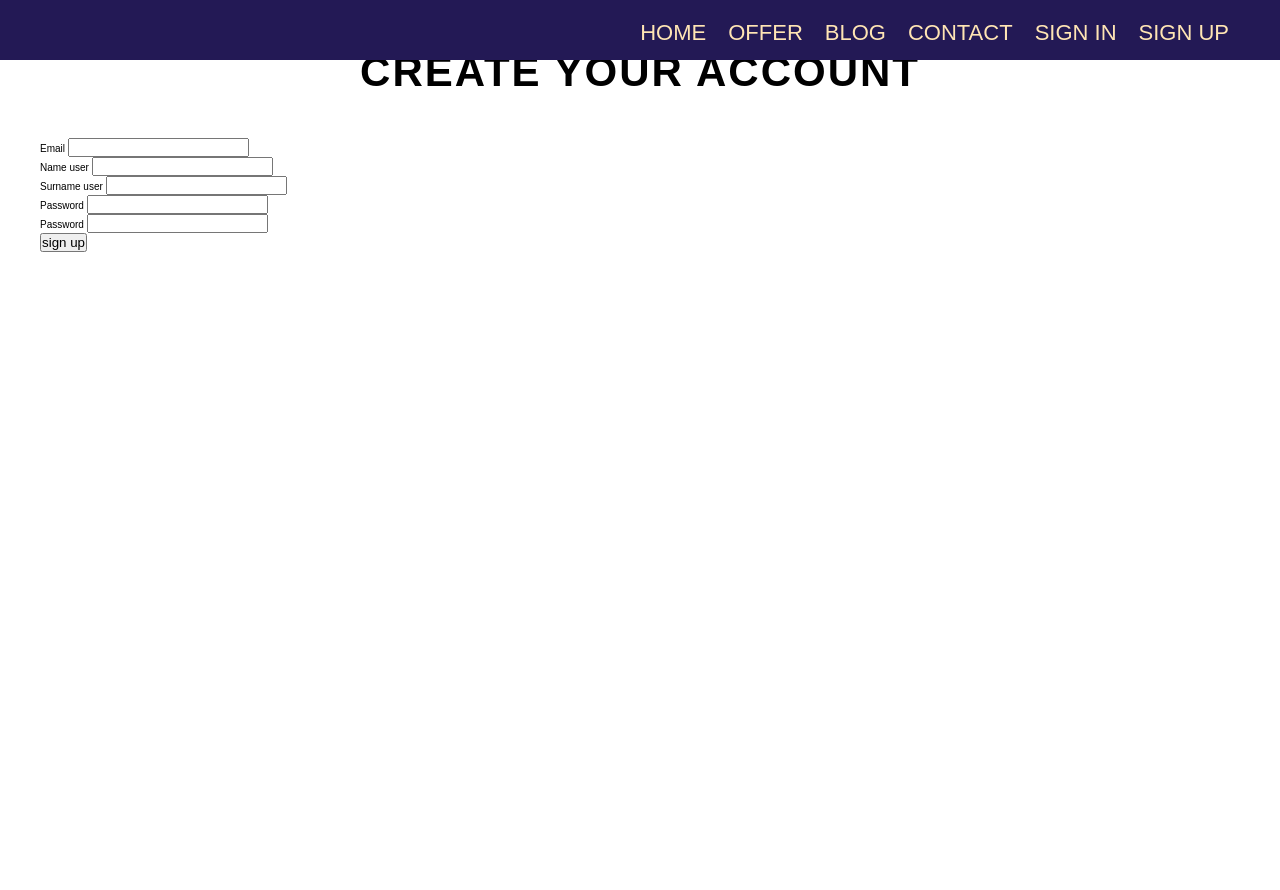
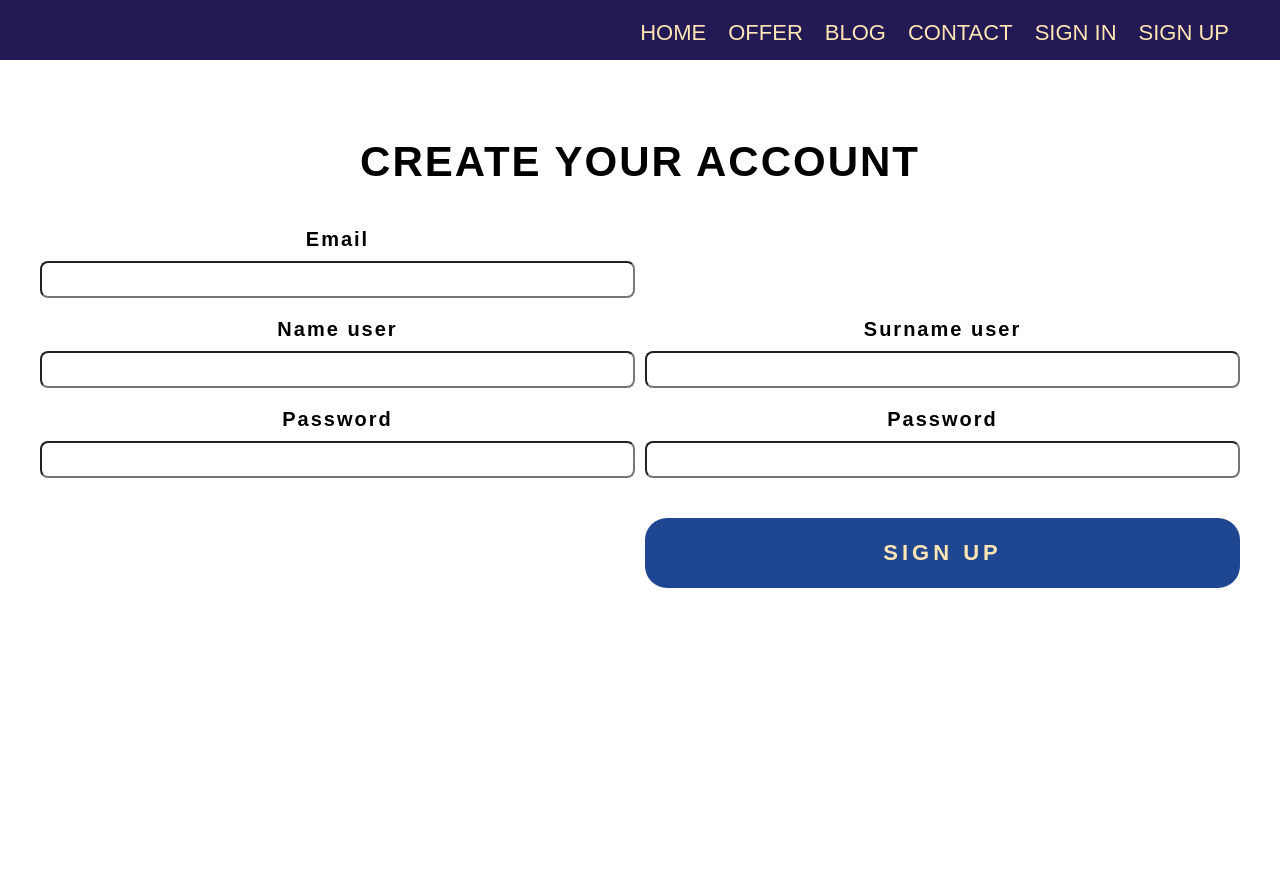
Before and after one commit to LukaszKwiatkowski94/Swimming-Pool-Django-Concept, a Django app: template apps/user/templates/signup.html in a window 1280 px wide. Before the commit the page ends 252 px from the top, so only its background shows below. Run offline with Django 3.2, Linux system fonts and the light colour scheme; the template is opened without the code that fills it, so the values that code supplies are empty, except form fields; tables that the repository leaves empty hold one stand-in row (values such as "Sample post"); form fields are guessed from the names that the template uses.

Commit message:
Sign Up page - Front End based on Grid
Created style code based on Display Grid for Sign Up template.

```diff
--- a/apps/user/templates/signup.html
+++ b/apps/user/templates/signup.html
@@ -12,42 +12,42 @@
                 <div class="signup__box">
 
                     <div class="signup__email input-box">
-                        <label for="{{ form.email.id_for_label}}">{{ form.email.label }}</label>
+                        <label class="input-box__label" for="{{ form.email.id_for_label}}">{{ form.email.label }}</label>
                         {{ form.email }}
                         <p class="form-error">{{ form.email.error }}</p>
                     </div>
 
                     <div class="signup__nameUser input-box">
-                        <label for="{{ form.nameUser.id_for_label}}">{{ form.nameUser.label }}</label>
+                        <label class="input-box__label" for="{{ form.nameUser.id_for_label}}">{{ form.nameUser.label }}</label>
                         {{ form.nameUser }}
                         <p class="form-error">{{ form.nameUser.error }}</p>
                     </div>
 
                     <div class="signup__surnameUser input-box">
-                        <label for="{{ form.surnameUser.id_for_label}}">{{ form.surnameUser.label }}</label>
+                        <label class="input-box__label" for="{{ form.surnameUser.id_for_label}}">{{ form.surnameUser.label }}</label>
                         {{ form.surnameUser }}
                         <p class="form-error">{{ form.surnameUser.error }}</p>
                     </div>
 
                     <div class="signup__password1 input-box">
-                        <label for="{{ form.password1.id_for_label}}">{{ form.password1.label }}</label>
+                        <label class="input-box__label" for="{{ form.password1.id_for_label}}">{{ form.password1.label }}</label>
                         {{ form.password1 }}
-                        <p class="form-helptext">
-                            {{form.password1.help_text}}
-                        </p>
+                        <span class="form-helptext">
+                            {{ form.password1.help_text }}
+                        </span>
                         <p class="form-error">{{ form.password1.error }}</p>
                     </div>
 
                     <div class="signup__password2 input-box">
-                        <label for="{{ form.password2.id_for_label}}">{{ form.password2.label }}</label>
+                        <label class="input-box__label" for="{{ form.password2.id_for_label}}">{{ form.password2.label }}</label>
                         {{ form.password2 }}
                         <p class="form-helptext">
                             {{form.password2.help_text}}
                         </p>
                         <p class="form-error">{{ form.password2.error }}</p>
                     </div>
+                    <button type="submit" class="signup__btn btn">sign up</button>
                 </div>
-                <button type="submit" class="btn">sign up</button>
             </form>
         </div>
     </section>
--- a/assets/sass/main.scss
+++ b/assets/sass/main.scss
@@ -1,2 +1,3 @@
 @use "utilities/reset" as *;
+@use "utilities/components" as *;
 @forward "mainParts";
--- a/assets/sass/userApp/_medium.scss
+++ b/assets/sass/userApp/_medium.scss
@@ -1,2 +1,37 @@
 @media (min-width: 768px) {
+	.signup {
+		&__box {
+			gap: 1em;
+		}
+
+		&__email {
+			grid-row: 1/2;
+			grid-column: 1/2;
+		}
+
+		&__nameUser {
+			grid-row: 2/3;
+			grid-column: 1/2;
+		}
+
+		&__surnameUser {
+			grid-row: 2/3;
+			grid-column: 2/3;
+		}
+
+		&__password1 {
+			grid-row: 3/5;
+			grid-column: 1/2;
+		}
+
+		&__password2 {
+			grid-row: 3/4;
+			grid-column: 2/3;
+		}
+
+		&__btn {
+			grid-row: 4/5;
+			grid-column: 2/3;
+		}
+	}
 }
--- a/assets/sass/userApp/_mobile.scss
+++ b/assets/sass/userApp/_mobile.scss
@@ -0,0 +1,79 @@
+@use "../utilities/colors" as *;
+
+.input-box {
+	display: flex;
+	flex-direction: column;
+	justify-content: flex-start;
+	align-items: center;
+	font-size: 2rem;
+
+	&__label {
+		font-weight: bold;
+		letter-spacing: 2px;
+	}
+}
+
+.signup {
+	min-height: 100vh;
+	margin-top: calc(60px + 3rem);
+
+	&__box {
+		display: grid;
+		grid-template-columns: repeat(2, 1fr);
+        grid-auto-rows: auto;
+		row-gap: 1em;
+	}
+
+	&__email {
+		grid-row: 1/2;
+		grid-column: 1/-1;
+	}
+
+	&__nameUser {
+		grid-row: 2/3;
+		grid-column: 1/-1;
+	}
+
+	&__surnameUser {
+		grid-row: 3/4;
+		grid-column: 1/-1;
+	}
+
+	&__password1 {
+		grid-row: 4/5;
+		grid-column: 1/-1;
+	}
+
+	&__password2 {
+		grid-row: 5/6;
+		grid-column: 1/-1;
+	}
+
+	&__btn {
+		grid-row: 6/7;
+		grid-column: 1/-1;
+	}
+}
+
+input {
+	padding: 0.25em;
+	margin: 0.5em;
+	width: 100%;
+	font-size: 2rem;
+	border-radius: 8px;
+}
+
+.form-helptext {
+	padding: 0.5em;
+	margin-left: 1em;
+	text-align: justify;
+
+	ul {
+		list-style-type: circle;
+	}
+
+	li {
+		font-size: 1.8rem;
+		line-height: 3rem;
+	}
+}
--- /dev/null
+++ b/assets/sass/utilities/_components.scss
@@ -0,0 +1,14 @@
+@use "colors" as *;
+
+.btn{
+    padding: 1em 2em;
+    width: 100%;
+    border-radius: 1em;
+    border: none;
+    background-color: $second-color;
+    color: $winter-color;
+    text-transform: uppercase;
+    font-size: 2.2rem;
+    font-weight: 700;
+    letter-spacing: 4px;
+}
```
Also changed, not shown: static/css/main.min.css, static/css/user.min.css.
